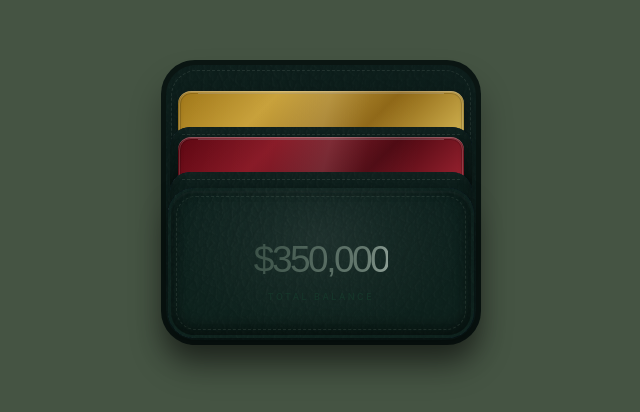
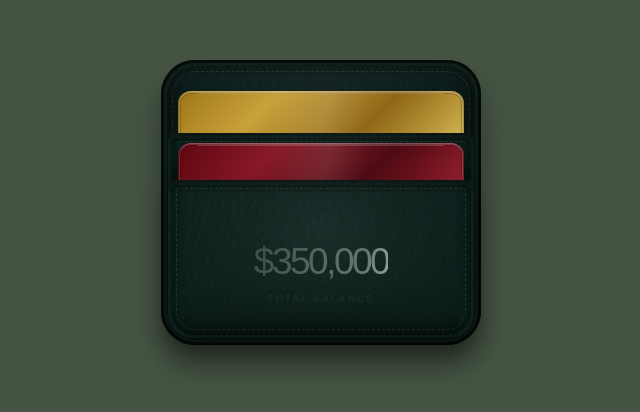
Before and after one commit to im-pira/micro-ui, a React (Vite) app: page /experiments/wallet-holder in a window 1280 px wide. Shown: the part 198-610 px from the top of the page, without its empty margins (319-959 px from the left). Built offline with nearby package versions, Linux system fonts and the light colour scheme; a web font is replaced by a local one.

Commit message:
feat(wallet-holder): refine layered leather pockets, stitching, and depth

```diff
--- a/src/experiments/wallet-holder/WalletHolder.tsx
+++ b/src/experiments/wallet-holder/WalletHolder.tsx
@@ -14,7 +14,7 @@ export default function WalletHolder() {
         "bg-[linear-gradient(135deg,#9f7618_0%,#c79f36_22%,#8d6513_48%,#d5b754_72%,#76510d_100%)]",
     },
     {
-      top: "top-[77px]",
+      top: "top-[83px]",
       type: "card-red",
       z: "z-20",
       metal:
@@ -29,11 +29,23 @@ export default function WalletHolder() {
 
   return (
     <div className="flex min-h-screen items-center justify-center bg-[#455443]">
-      <div className="relative h-[285px] w-[320px] rounded-[34px] bg-[#0a1512] shadow-[0_22px_32px_rgba(0,0,0,.32)]">
-        {/* BACK */}
-        <div className="pointer-events-none absolute inset-[5px] rounded-[30px] bg-[linear-gradient(rgba(13,30,25,.91),rgba(13,30,25,.91)),url('/wallet-holder/leather.png')] bg-cover bg-center" />
+      <div
+        className="
+          relative h-[285px] w-[320px] rounded-[34px] bg-[#07120f]
+          shadow-[0_20px_30px_rgba(0,0,0,.34),inset_0_0_0_3px_rgba(0,0,0,.65),inset_0_0_0_7px_rgba(24,43,35,.55),inset_0_-12px_22px_rgba(0,0,0,.38)]
+        "
+      >
+        {/* BACK LEATHER */}
+        <div className="pointer-events-none absolute inset-[6px] overflow-hidden rounded-[29px]">
+          <div className="absolute inset-0 bg-[linear-gradient(rgba(13,30,25,.91),rgba(13,30,25,.94)),url('/wallet-holder/leather.png')] bg-cover bg-center" />
 
-        <div className="pointer-events-none absolute inset-[10px] rounded-[26px] border border-dashed border-[#64756b]/25" />
+          <div className="absolute inset-0 bg-[radial-gradient(ellipse_at_50%_25%,rgba(255,255,255,.04),transparent_62%)]" />
+
+          <div className="absolute inset-0 shadow-[inset_10px_0_16px_rgba(0,0,0,.24),inset_-10px_0_16px_rgba(0,0,0,.24),inset_0_-14px_18px_rgba(0,0,0,.34)]" />
+        </div>
+
+        {/* OUTER STITCH */}
+        <div className="pointer-events-none absolute inset-[11px] rounded-[24px] border border-dashed border-[#74847a]/22" />
 
         {/* CARDS */}
         {cards.map((card, i) => (
@@ -44,7 +56,7 @@ export default function WalletHolder() {
             className={`absolute left-1/2 ${card.top} ${card.type}
               w-[286px] aspect-[1.586/1] overflow-hidden rounded-[13px]
               ${card.metal} outline-none ring-0
-              shadow-[0_7px_16px_rgba(0,0,0,.48),inset_0_1px_0_rgba(255,255,255,.3),inset_0_-3px_5px_rgba(0,0,0,.35)]
+              shadow-[0_7px_15px_rgba(0,0,0,.42),inset_0_1px_0_rgba(255,255,255,.28),inset_0_-3px_5px_rgba(0,0,0,.36)]
               ${
                 open[i]
                   ? "card-out"
@@ -53,43 +65,65 @@ export default function WalletHolder() {
                     : `${card.z} -translate-x-1/2`
               }`}
           >
-            <div className="pointer-events-none absolute inset-0 bg-[linear-gradient(105deg,transparent_0%,rgba(255,255,255,.03)_30%,rgba(255,255,255,.12)_46%,rgba(255,255,255,.03)_58%,transparent_74%)]" />
-            <div className="pointer-events-none absolute inset-[1px] rounded-[12px] border border-white/15 shadow-[inset_0_0_0_1px_rgba(0,0,0,.14)]" />
+            <div className="pointer-events-none absolute inset-0 bg-[linear-gradient(105deg,transparent_0%,rgba(255,255,255,.025)_30%,rgba(255,255,255,.11)_46%,rgba(255,255,255,.025)_58%,transparent_74%)]" />
+            <div className="pointer-events-none absolute inset-[1px] rounded-[12px] border border-white/15 shadow-[inset_0_0_0_1px_rgba(0,0,0,.15)]" />
             <div className="pointer-events-none absolute inset-x-5 top-[2px] h-px bg-white/20" />
             <div className="pointer-events-none absolute inset-x-[8%] bottom-0 h-[18%] bg-gradient-to-t from-black/20 to-transparent" />
           </button>
         ))}
 
-        {/* GOLD POCKET */}
-        <div className="pointer-events-none absolute left-[9px] right-[9px] top-[67px] z-[15] h-[58px] overflow-hidden rounded-t-[20px]">
-          <div className="absolute inset-0 bg-[linear-gradient(rgba(12,29,24,.9),rgba(12,29,24,.95)),url('/wallet-holder/leather.png')] bg-cover bg-center" />
-          <div className="absolute inset-0 shadow-[inset_0_8px_12px_rgba(255,255,255,.025),inset_0_-10px_14px_rgba(0,0,0,.4),0_-4px_9px_rgba(0,0,0,.32)]" />
-          <div className="absolute inset-x-3 top-[7px] border-t border-dashed border-[#68786f]/24" />
-        </div>
+        {/* POCKET BETWEEN GOLD + RED */}
+        {/* UPPER POCKET */}
+<div className="pointer-events-none absolute left-[7px] right-[7px] top-[73px] z-[15] h-[52px] overflow-hidden rounded-t-[8px]">
+  <div className="absolute inset-0 bg-[linear-gradient(rgba(14,34,27,.89),rgba(13,31,25,.94)),url('/wallet-holder/leather.png')] bg-cover bg-center" />
 
-        {/* RED POCKET */}
-        <div className="pointer-events-none absolute left-[9px] right-[9px] top-[112px] z-[25] h-[58px] overflow-hidden rounded-t-[20px]">
-          <div className="absolute inset-0 bg-[linear-gradient(rgba(12,29,24,.91),rgba(12,29,24,.96)),url('/wallet-holder/leather.png')] bg-cover bg-center" />
-          <div className="absolute inset-0 shadow-[inset_0_8px_12px_rgba(255,255,255,.025),inset_0_-10px_14px_rgba(0,0,0,.42),0_-4px_9px_rgba(0,0,0,.34)]" />
-          <div className="absolute inset-x-3 top-[7px] border-t border-dashed border-[#68786f]/24" />
-        </div>
+  <div className="absolute inset-0 bg-[radial-gradient(ellipse_at_50%_32%,rgba(255,255,255,.055)_0%,rgba(255,255,255,.02)_36%,transparent_70%)]" />
 
-        {/* FRONT POCKET */}
-        <div className="pointer-events-none absolute bottom-[7px] left-[7px] right-[7px] z-30 h-[150px] overflow-hidden rounded-[26px] shadow-[0_16px_28px_rgba(0,0,0,.42),inset_0_14px_18px_rgba(255,255,255,.035),inset_0_-24px_30px_rgba(0,0,0,.62),inset_16px_0_20px_rgba(0,0,0,.28),inset_-16px_0_20px_rgba(0,0,0,.28)]">
-          <div className="absolute inset-0 bg-[linear-gradient(rgba(14,34,27,.88),rgba(14,34,27,.92)),url('/wallet-holder/leather.png')] bg-cover bg-center" />
+  <div className="absolute inset-x-0 top-0 h-[14px] bg-gradient-to-b from-black/34 to-transparent" />
 
-          <div className="absolute inset-0 bg-[radial-gradient(ellipse_at_50%_34%,rgba(255,255,255,.07),rgba(255,255,255,.03)_32%,transparent_68%)]" />
+  <div className="absolute inset-[3px] rounded-t-[6px] shadow-[inset_0_2px_1px_rgba(255,255,255,.035),inset_0_-9px_13px_rgba(0,0,0,.32),inset_7px_0_10px_rgba(0,0,0,.14),inset_-7px_0_10px_rgba(0,0,0,.14)]" />
 
-          <div className="absolute inset-[3px] rounded-[23px] shadow-[inset_0_2px_2px_rgba(255,255,255,.04),inset_0_-10px_14px_rgba(0,0,0,.34),inset_8px_0_12px_rgba(0,0,0,.16),inset_-8px_0_12px_rgba(0,0,0,.16)]" />
+  <div className="absolute inset-x-[8px] top-[8px] h-[12px] rounded-t-[4px] border-t border-dashed border-[#75867b]/22" />
+</div>
 
-          <div className="absolute inset-[8px] rounded-[20px] border border-dashed border-[#6f8076]/20" />
+        {/* MAIN FRONT POCKET */}
+        <div
+          className="
+            pointer-events-none absolute bottom-[7px] left-[7px] right-[7px] z-30
+            h-[158px] overflow-hidden
+            rounded-t-[8px] rounded-b-[26px]
+            shadow-[0_13px_24px_rgba(0,0,0,.42),inset_0_10px_16px_rgba(255,255,255,.035),inset_0_-24px_28px_rgba(0,0,0,.6),inset_14px_0_18px_rgba(0,0,0,.26),inset_-14px_0_18px_rgba(0,0,0,.26)]
+          "
+        >
+          <div className="absolute inset-0 bg-[linear-gradient(rgba(14,34,27,.89),rgba(13,31,25,.94)),url('/wallet-holder/leather.png')] bg-cover bg-center" />
+
+          {/* center bulge */}
+          <div className="absolute inset-0 bg-[radial-gradient(ellipse_at_50%_32%,rgba(255,255,255,.055)_0%,rgba(255,255,255,.02)_36%,transparent_70%)]" />
+
+          {/* top lip */}
+          <div className="absolute inset-x-0 top-0 h-[14px] bg-gradient-to-b from-black/34 to-transparent" />
+
+          {/* bottom cushion */}
+          <div className="absolute inset-x-4 bottom-0 h-[34%] bg-gradient-to-t from-black/24 to-transparent" />
+
+          {/* inner bevel */}
+          <div className="absolute inset-[3px] rounded-t-[6px] rounded-b-[23px] shadow-[inset_0_2px_1px_rgba(255,255,255,.035),inset_0_-9px_13px_rgba(0,0,0,.32),inset_7px_0_10px_rgba(0,0,0,.14),inset_-7px_0_10px_rgba(0,0,0,.14)]" />
+
+          {/* pocket stitching */}
+          <div className="absolute inset-[8px] rounded-t-[4px] rounded-b-[19px] border border-dashed border-[#75867b]/22" />
         </div>
 
         {/* AMOUNT */}
-        <div className="absolute inset-x-0 top-[181px] z-40 text-center">
+        <div className="absolute inset-x-0 top-[183px] z-40 text-center">
           <p
             style={{ fontFamily: "'Doppio One', sans-serif" }}
-            className="mx-auto w-fit cursor-default bg-[linear-gradient(100deg,#3b5147,#65796f_35%,#aebdb5_48%,#d8e0dc_52%,#9cafa5_58%,#52675d_70%,#3b5147)] bg-[length:240%_100%] bg-left bg-clip-text text-[37px] leading-none tracking-[-2.5px] text-transparent transition-[background-position] duration-700 hover:bg-right"
+            className="
+              mx-auto w-fit cursor-default
+              bg-[linear-gradient(100deg,#3b5147,#65796f_35%,#aebdb5_48%,#d8e0dc_52%,#9cafa5_58%,#52675d_70%,#3b5147)]
+              bg-[length:240%_100%] bg-left bg-clip-text
+              text-[37px] leading-none tracking-[-2.5px] text-transparent
+              transition-[background-position] duration-700 hover:bg-right
+            "
           >
             $350,000
           </p>
```
